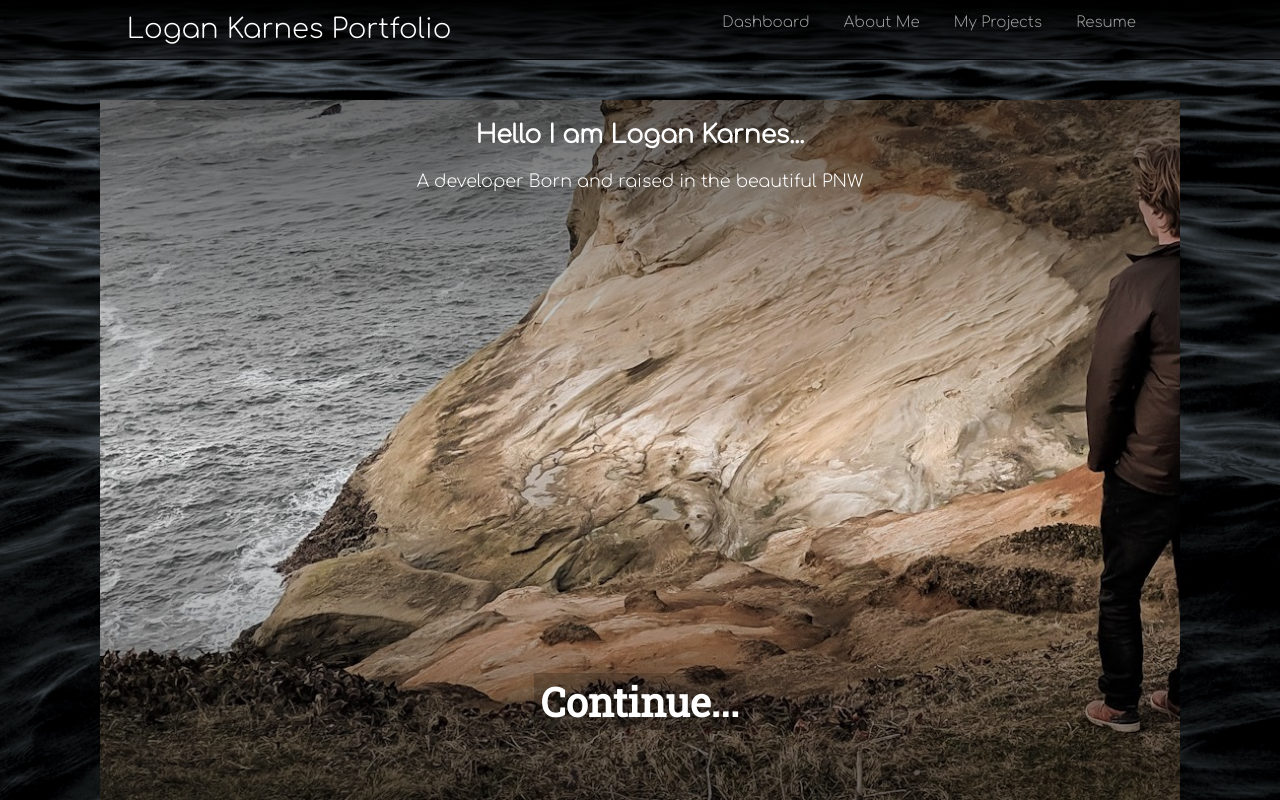
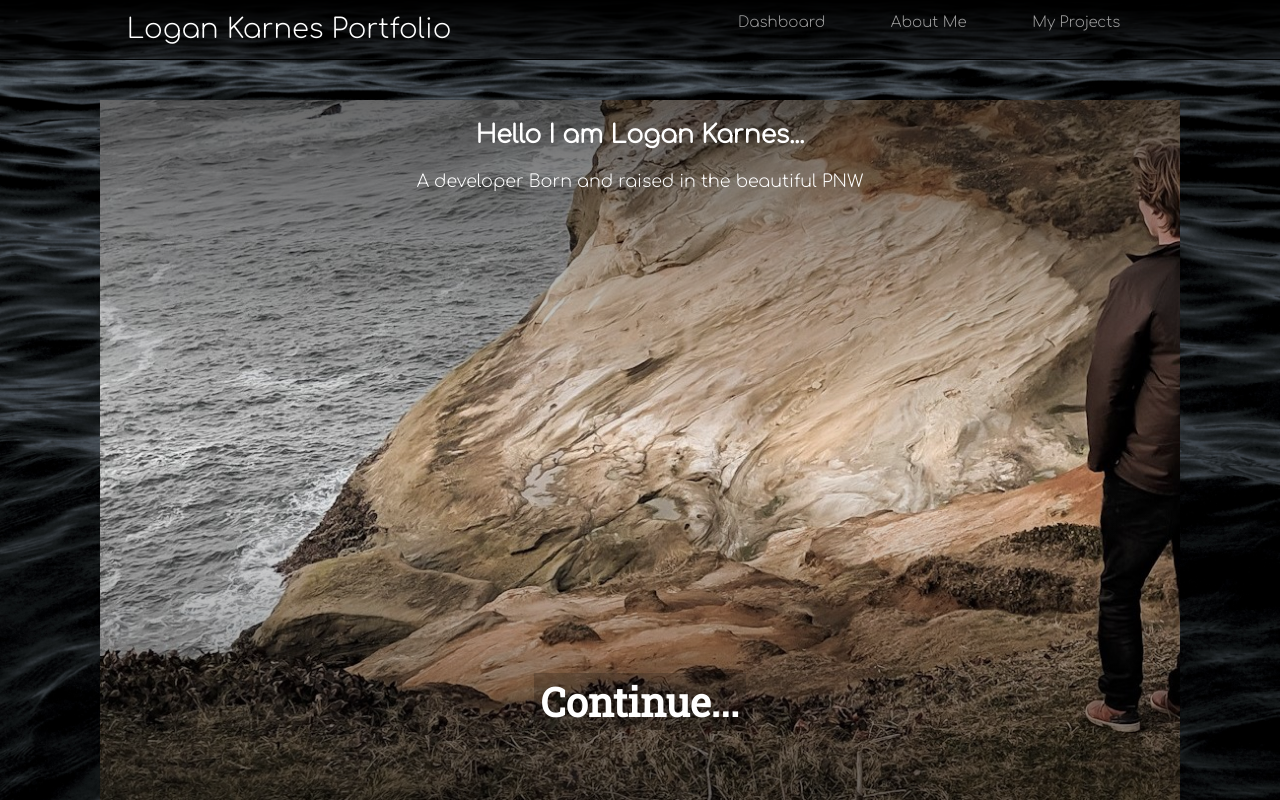
Before and after one commit to lkarnes/Portfolio, a React (Create React App) app: page / in a window 1280 px wide. Built offline with nearby package versions, Linux system fonts and the light colour scheme.

Commit message:
removed portfolio from header

```diff
--- a/src/components/Header.js
+++ b/src/components/Header.js
@@ -10,7 +10,6 @@ export default function Header(props){
                 <Link to='/dashboard' className='nav-link'>Dashboard</Link>
                 <Link to='/about' className='nav-link'>About Me</Link>
                 <Link to='/projects' className='nav-link'>My Projects</Link>
-                <Link to='/resume' className='nav-link'>Resume</Link>
             </navigation>
         </div>
     )
```
